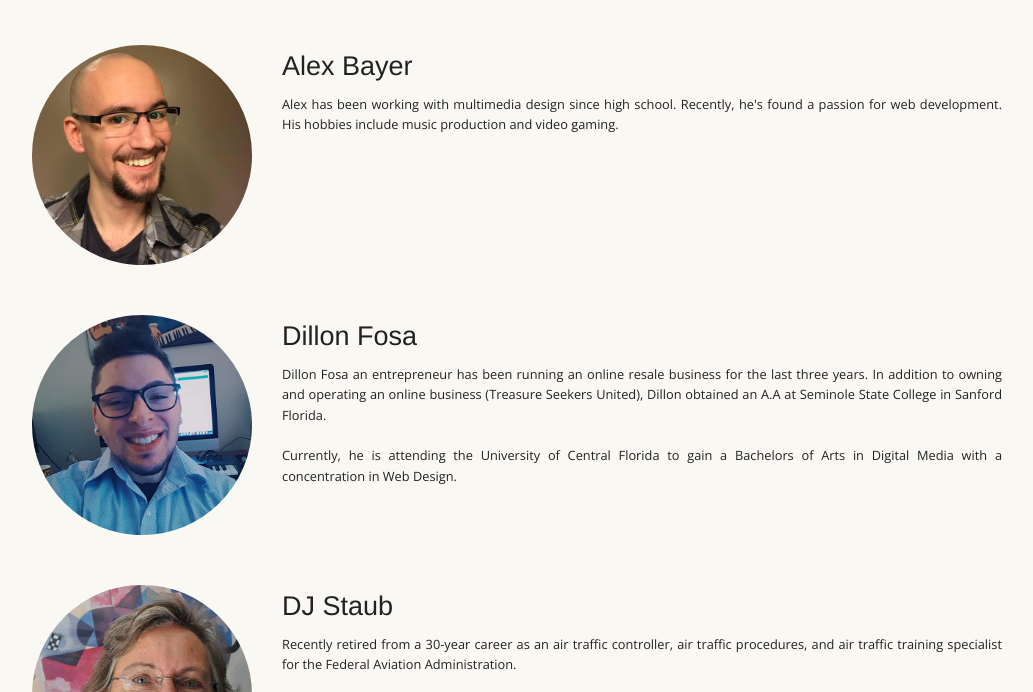
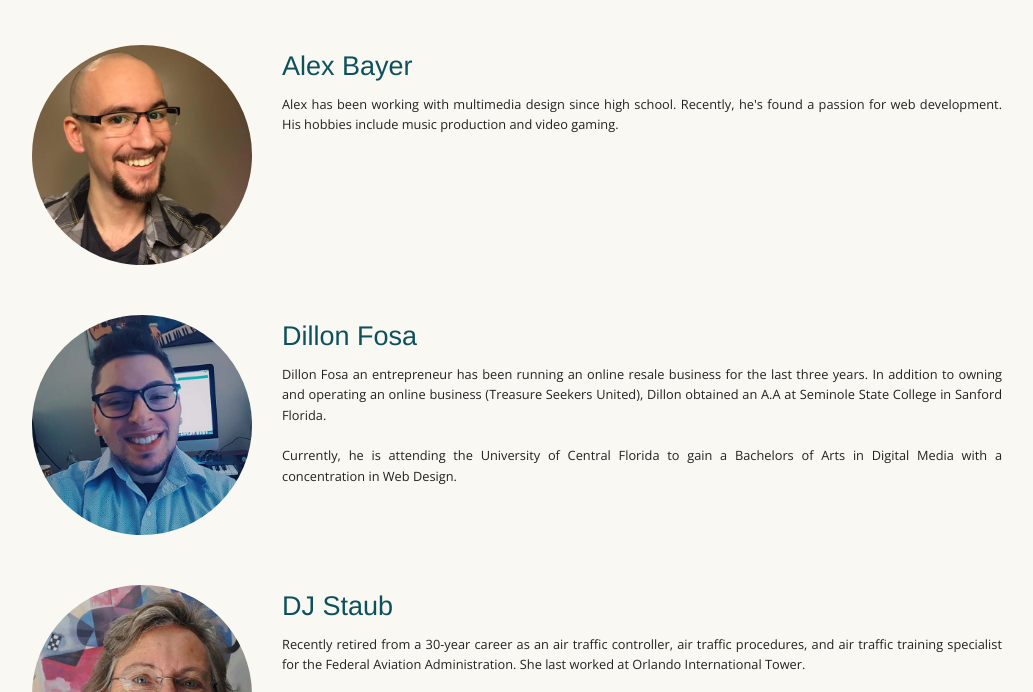
Before and after one commit to jessicasunga/whereto, a plain HTML site: page about.html in a window 1280 px wide. Shown: the part 597-1289 px from the top of the page, without its empty margins (123-1156 px from the left). Drawn offline with nearby package versions, Linux system fonts and the light colour scheme; a web font is replaced by a local one.

Commit message:
Added some more text. BUT THAT'S IT :D

```diff
--- a/about.html
+++ b/about.html
@@ -83,7 +83,7 @@
 				</div>
 				<div class="small-12 medium-9 columns">
 					<h3>DJ Staub</h3>
-					<p>Recently retired from a 30-year career as an air traffic controller, air traffic procedures, and air traffic training specialist for the Federal Aviation Administration. </p>
+					<p>Recently retired from a 30-year career as an air traffic controller, air traffic procedures, and air traffic training specialist for the Federal Aviation Administration. She last worked at Orlando International Tower.</p>
 					<p>DJ has a BA in English/Business and an MBA.  She is a 40 year resident of the Orlando area and has returned to school for studies in Digital Media at the University of Central Florida.</p>
 				</div>
 			</div>
--- a/css/style.css
+++ b/css/style.css
@@ -295,6 +295,10 @@ a:hover {
 	border-radius: 50%;
 }
 
+.founders-container h3 {
+	color: #0d515c;
+}
+
 .founders-container p {
 	font-size: .8rem;
 }
```
